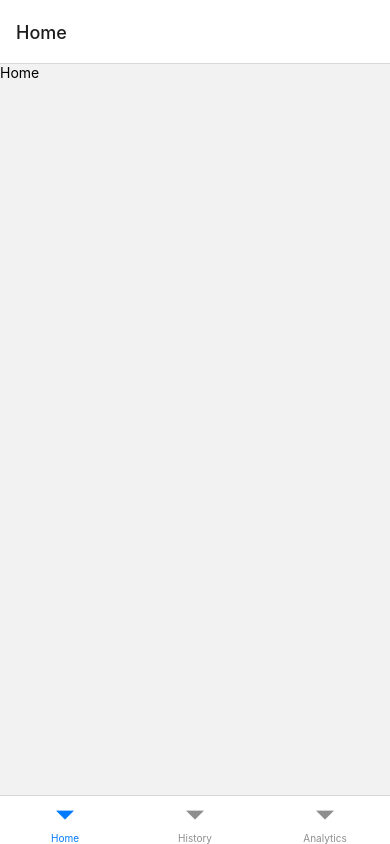
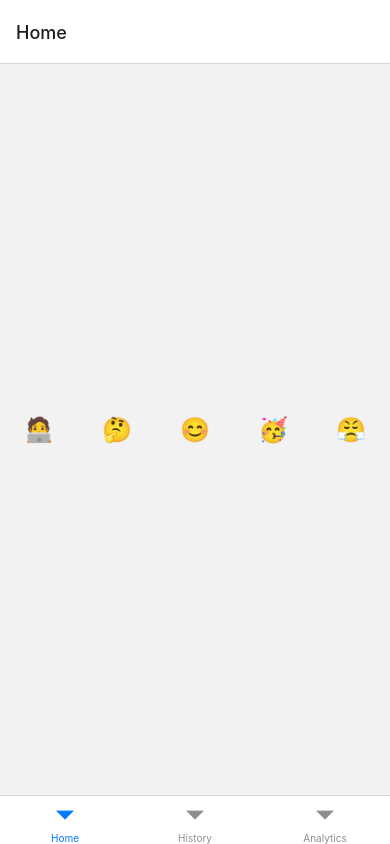
Before and after one commit to jaamaalxyz/AmalTracker, a React Native app: screen /Home in a window 390 px wide. Built offline with nearby package versions, Linux system fonts and the light colour scheme.

Commit message:
add MoodPicker

```diff
--- /dev/null
+++ b/src/components/MoodPicker.tsx
@@ -0,0 +1,41 @@
+import React from 'react';
+import { StyleSheet, Text, View } from 'react-native';
+
+interface Mood {
+  emoji: string;
+  description: string;
+}
+
+const moodOptions: Mood[] = [
+  { emoji: '🧑‍💻', description: 'studious' },
+  { emoji: '🤔', description: 'pensive' },
+  { emoji: '😊', description: 'happy' },
+  { emoji: '🥳', description: 'celebratory' },
+  { emoji: '😤', description: 'frustrated' },
+];
+
+const MoodPicker = () => {
+  return (
+    <View style={styles.moodList}>
+      {moodOptions.map((option) => (
+        <Text key={option.description} style={styles.moodText}>
+          {option.emoji}
+        </Text>
+      ))}
+    </View>
+  );
+};
+
+const styles = StyleSheet.create({
+  moodList: {
+    flex: 1,
+    flexDirection: 'row',
+    justifyContent: 'space-around',
+    alignItems: 'center',
+  },
+  moodText: {
+    fontSize: 24,
+  },
+});
+
+export default MoodPicker;
--- a/src/screens/Home.screen.tsx
+++ b/src/screens/Home.screen.tsx
@@ -1,10 +1,11 @@
 import React from 'react';
-import { StyleSheet, Text, View } from 'react-native';
+import { StyleSheet, View } from 'react-native';
+import MoodPicker from '../components/MoodPicker';
 
 const Home: React.FC = () => {
   return (
     <View style={styles.container}>
-      <Text>Home</Text>
+      <MoodPicker />
     </View>
   );
 };
```
